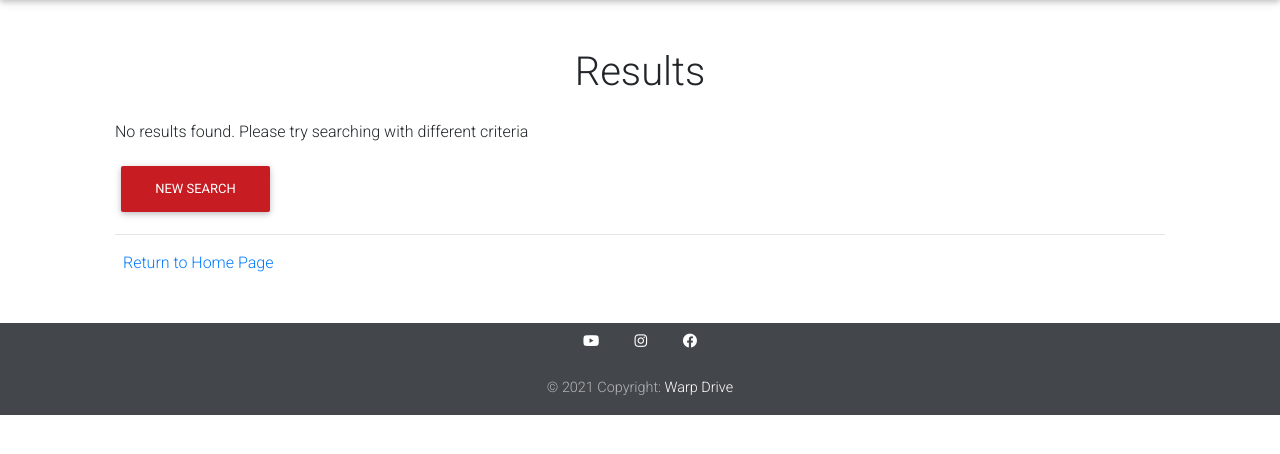
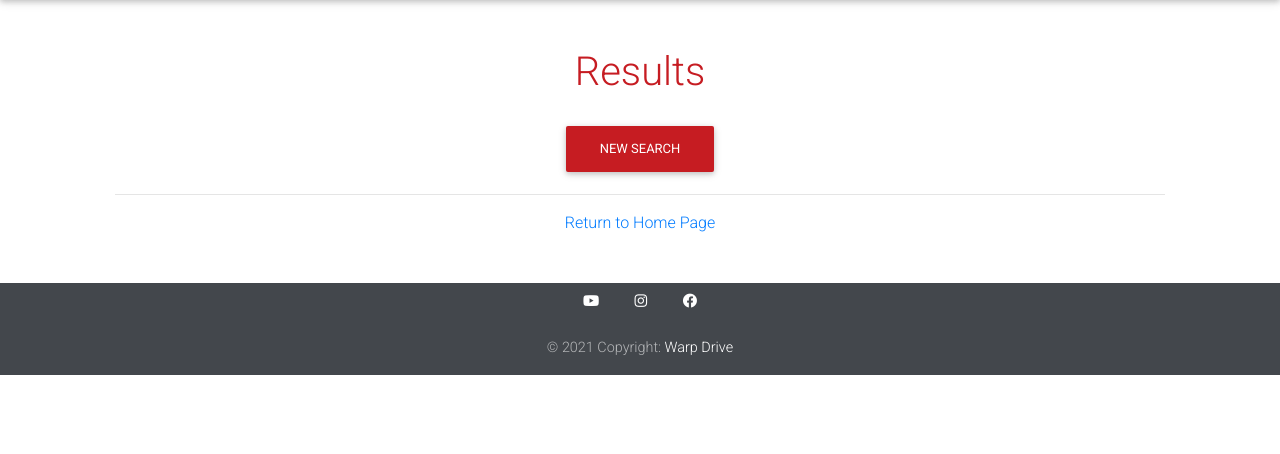
Before and after one commit to ticochuck/warp_drive, a Django app: template templates/propellers/results.html in a window 1280 px wide. Shown: the part 71-525 px from the top of the page. Run offline with Django 3.2, Linux system fonts and the light colour scheme; the template is opened without the code that fills it, so the values that code supplies are empty; some libraries are stand-ins or nearby versions.

Commit message:
updated messages

```diff
--- a/propellers/forms.py
+++ b/propellers/forms.py
@@ -13,5 +13,5 @@
             'vehicle_id': 'Vehicle ID',
         }
         help_texts = {
-            'vehicle_id': 'hola',
+            'vehicle_id': 'Engine ids containing...',
         }
--- a/propellers/views.py
+++ b/propellers/views.py
@@ -64,8 +64,11 @@
 
             if  engine == '' and vehicle == '' and reduction_rate == '':
 
+                message = 'When searching, you must enter information in at least 1 field'
+
                 context = {
                     'title': 'Results',
+                    'message': message,
                 }
 
                 return render(request, 'propellers/results.html', context)
--- a/templates/propellers/results.html
+++ b/templates/propellers/results.html
@@ -9,7 +9,7 @@
 {% block content %}
 
 <div class="container">
-  <h1 class="content text-center mb-4">Results</h1>
+  <h1 class="content text-center mb-4" style="color: #C61C22">Results</h1>
 
 
   {% if results%}
@@ -85,11 +85,11 @@
 
   {% else %}
 
-    <div class="container">
-      <p>No results found. Please try searching with different criteria</p>
+    <div class="container text-center">
+      <p class="content text-center"> {{ message }} </p>
       <a style="color:white" href="{% url 'search' %}"><button type="button" class="btn" style="background-color: #C61C22" > New Search</button></a>
       <hr>
-      <a class="m-2 mt-4" href="{% url 'home' %}">Return to Home Page</a>
+      <a class="mt-4" href="{% url 'home' %}">Return to Home Page</a>
     </div>
 
   {% endif %}
```
